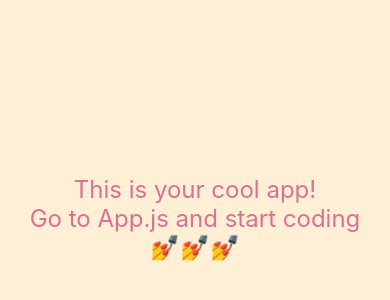
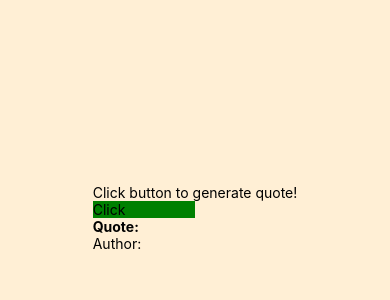
Before and after one commit to Technigo/project-react-native-app, a React Native app: screen / in a window 390 px wide. Shown: the part 204-504 px from the top of the page. Built offline with nearby package versions, Linux system fonts and the light colour scheme; no server answers.

Commit message:
Set up after monday lecture

```diff
--- a/App.js
+++ b/App.js
@@ -1,5 +1,8 @@
 import React from 'react';
 import styled from 'styled-components/native';
+
+import ButtonApi from './components/ButtonApi';
+// import ShakeApi from './components/ShakeApi';
 
 const Container = styled.View`
 	flex: 1;
@@ -16,9 +19,8 @@ const Title = styled.Text`
 const App = () => {
 	return (
 		<Container>
-			<Title>This is your cool app!</Title>
-			<Title>Go to App.js and start coding</Title>
-			<Title>💅💅💅</Title>
+      <ButtonApi />
+			{/* <ShakeApi /> */}
 		</Container>
 	);
 };
--- /dev/null
+++ b/components/ButtonApi.js
@@ -0,0 +1,46 @@
+import React, { useState, useEffect } from 'react';
+import { View, Text, TouchableOpacity, ActivityIndicator } from 'react-native';
+import styled from 'styled-components/native';
+
+const QuoteText = styled.Text`
+	font-weight: 700;
+`;
+
+const APIButton = styled.TouchableOpacity`
+	width: 50%;
+	background-color: green;
+`;
+
+const ButtonApi = () => {
+	const [quote, setQuote] = useState({});
+	const [loading, setLoading] = useState(false);
+
+	useEffect(() => {
+		generateQuote();
+	}, []);
+
+	const generateQuote = () => {
+		setLoading(true);
+		fetch('http://api.quotable.io/random')
+			.then((res) => res.json())
+			.then((data) => setQuote(data))
+			.finally(() => setLoading(false));
+	};
+
+	if (loading) {
+		return <ActivityIndicator />;
+	}
+
+	return (
+		<View>
+			<Text>Click button to generate quote!</Text>
+			<APIButton onPress={generateQuote}>
+				<Text>Click</Text>
+			</APIButton>
+			<QuoteText>Quote: {quote.content}</QuoteText>
+			<Text>Author: {quote.author}</Text>
+		</View>
+	);
+};
+
+export default ButtonApi;
--- /dev/null
+++ b/components/ShakeApi.js
@@ -0,0 +1,74 @@
+import React, { useState, useEffect } from 'react';
+import { View, Text, ActivityIndicator } from 'react-native';
+import styled from 'styled-components/native';
+import { Accelerometer } from 'expo-sensors';
+
+const QuoteText = styled.Text`
+	font-weight: 700;
+`;
+
+const ShakeApi = () => {
+	const [data, setData] = useState({
+		x: 0,
+		y: 0,
+		z: 0,
+	});
+	const [quote, setQuote] = useState({});
+	const [loading, setLoading] = useState(false);
+	const [subscription, setSubscription] = useState(null);
+
+	useEffect(() => {
+		generateQuote();
+	}, []);
+
+	useEffect(() => {
+		Accelerometer.setUpdateInterval(1000);
+		subscribe();
+		return () => unsubscribe();
+	}, []);
+
+	useEffect(() => {
+		if (isShakingEnough(data)) {
+			generateQuote();
+		}
+	}, [data]);
+
+	const subscribe = () => {
+		setSubscription(
+			Accelerometer.addListener((accelerometerData) => {
+				setData(accelerometerData);
+			})
+		);
+	};
+
+	const unsubscribe = () => {
+		subscription && subscription.remove();
+		setSubscription(null);
+	};
+
+	const generateQuote = () => {
+		setLoading(true);
+		fetch('http://api.quotable.io/random')
+			.then((res) => res.json())
+			.then((data) => setQuote(data))
+			.finally(() => setLoading(false));
+	};
+
+	const isShakingEnough = (data) => {
+		const totalForce = Math.abs(data.x) + Math.abs(data.y) + Math.abs(data.z);
+		return totalForce > 1.78;
+	};
+
+	if (loading) {
+		return <ActivityIndicator />;
+	}
+
+	return (
+		<View>
+			<QuoteText>Quote: {quote.content}</QuoteText>
+			<Text>Author: {quote.author}</Text>
+		</View>
+	);
+};
+
+export default ShakeApi;
--- a/package.json
+++ b/package.json
@@ -17,7 +17,8 @@
     "react-dom": "17.0.1",
     "react-native": "0.64.2",
     "react-native-web": "0.17.1",
-    "styled-components": "^5.3.3"
+    "styled-components": "^5.3.3",
+    "expo-sensors": "~11.0.3"
   },
   "devDependencies": {
     "@babel/core": "^7.12.9",
```
Also changed, not shown: 1 other file (tests, documents, lock files or other folders).
